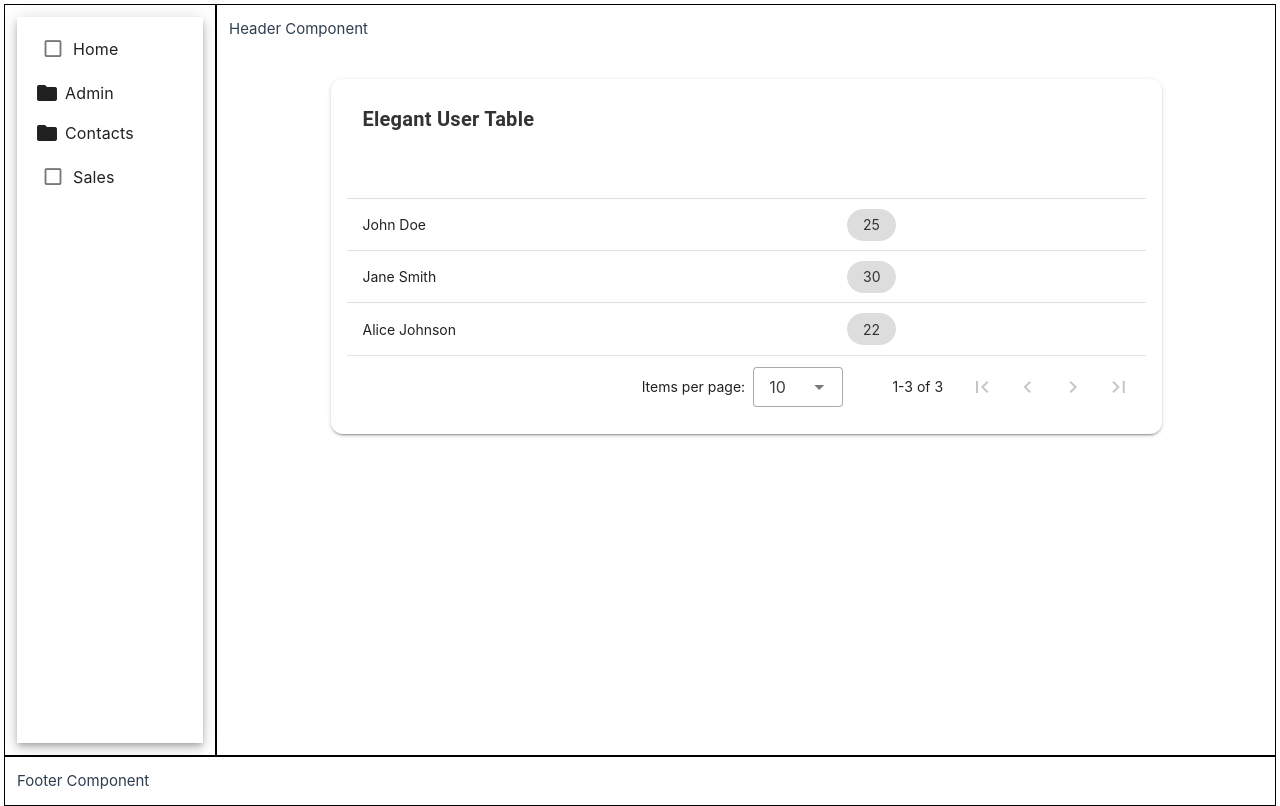
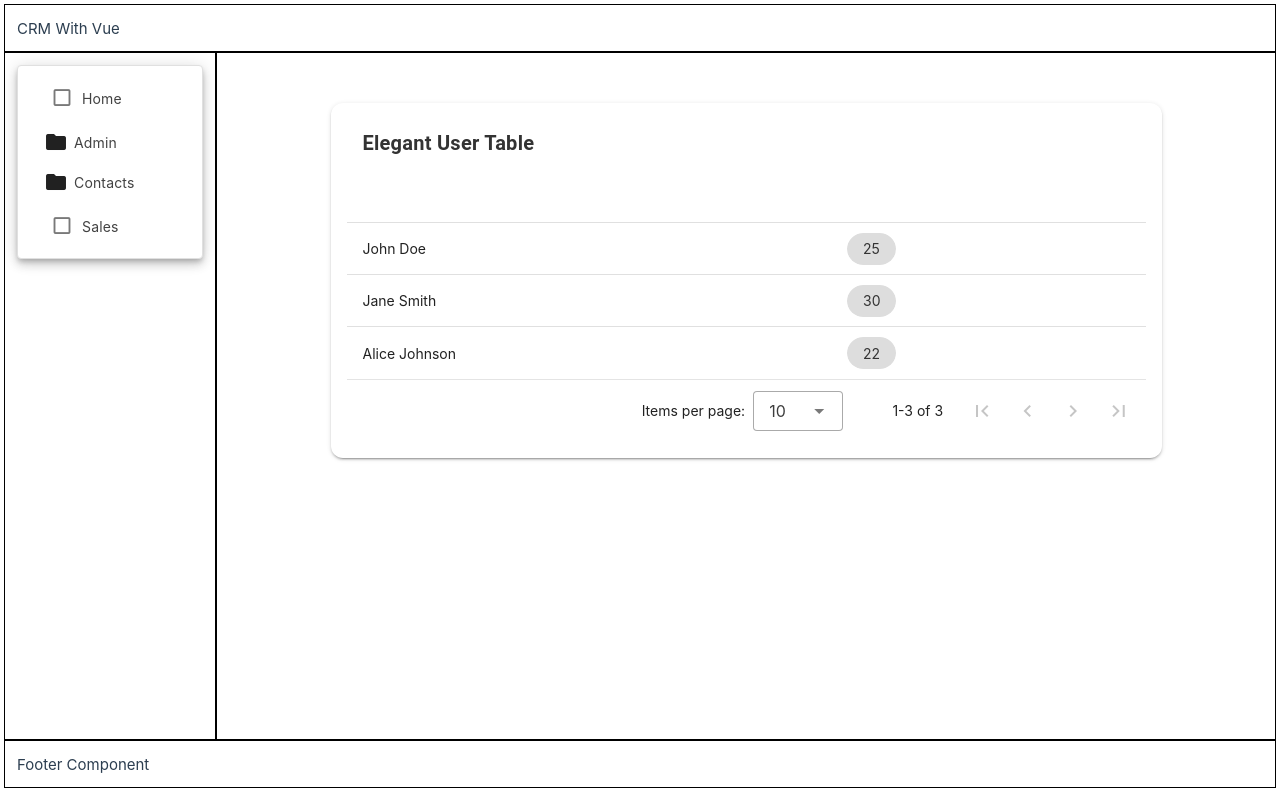
Before and after one commit to zenforall/CRMWithVue, a Vue app: page /customers in a window 1280 px wide. Built offline with nearby package versions, Linux system fonts and the light colour scheme.

Commit message:
corretto il layout e tentato di visualizzare una toolbar

```diff
--- a/src/components/Header.vue
+++ b/src/components/Header.vue
@@ -1,5 +1,5 @@
 <template>
-  <div>
-      Header Component
-  </div>
+    <div style="display: flex">
+        CRM With Vue
+    </div>
 </template>
--- a/src/components/Menu.vue
+++ b/src/components/Menu.vue
@@ -68,7 +68,60 @@ function findNodeById(data: TreeNode[], targetId: number): TreeNode | null {
       expand-icon="mdi-folder"
       collapse-icon="mdi-folder-open"
       min-height="100%"
-      @update:activated="onNodeClick">
+      @update:activated="onNodeClick"
+      class="gmail-treeview">
+      <template  #title="{ item }">
+        <div class="tree-node">
+          <v-icon v-if="item.icon" class="tree-icon">{{ item.icon }}</v-icon>
+          <span class="tree-label">{{ item.title }}</span>
+        </div>
+      </template>
     </v-treeview>
 
 </template>
+
+<style scoped>
+.gmail-treeview {
+  background-color: white;
+  border: 1px solid #e0e0e0;
+  border-radius: 4px;
+  padding: 8px;
+  max-width: 300px;
+}
+
+/* Nodo attivo */
+.v-treeview-node__content--active {
+  background-color: #e3f2fd;
+  color: #1976d2;
+  border-radius: 4px;
+  font-weight: bold;
+}
+
+/* Nodo hover */
+.v-treeview-node__content:hover {
+  background-color: #f5f5f5;
+}
+
+/* Icona accanto al nodo */
+.tree-icon {
+  margin-right: 8px;
+  color: #757575;
+}
+
+/* Label del nodo */
+.tree-label {
+  font-size: 14px;
+  color: #424242;
+}
+
+/* Nodo espandibile (freccia) */
+.v-treeview-node__toggle {
+  color: #757575;
+  transition: transform 0.3s ease;
+}
+
+/* Nodo espandibile attivo */
+.v-treeview-node__toggle--open {
+  transform: rotate(90deg);
+}
+</style>
--- a/src/layouts/MainLayout.vue
+++ b/src/layouts/MainLayout.vue
@@ -7,17 +7,25 @@ import { RouterView } from 'vue-router'
 
 <template>
   <v-row>
-    <v-col cols="2" style="height: 94vh;border:solid 1px black">
-      <Menu />
+    <v-col cols="12" style="height: 6vh;border: solid 1px black">
+      <header>
+        <Header/>
+      </header>
     </v-col>
-    <v-col cols="10" style="height: 94vh;border:solid 1px black">
-      <Header />
-      <RouterView />
+    <v-col cols="2" style="height: 86vh;border:solid 1px black">
+      <nav>
+        <Menu />
+      </nav>
+    </v-col>
+    <v-col cols="10" style="height: 86vh;border:solid 1px black">
+      <main><RouterView /></main>
     </v-col>
   </v-row>
   <v-row>
-    <v-col cols="12" style="border: solid 1px black">
-      <Footer />
+    <v-col cols="12" style="height: 6vh;border: solid 1px black">
+      <footer>
+        <Footer />
+      </footer>
     </v-col>
   </v-row>
 
--- a/src/stores/menu.ts
+++ b/src/stores/menu.ts
@@ -16,6 +16,7 @@ export const useMenuStore = defineStore({
     actions: {
         async getMenu() {
             try {
+                this.menu = [];
 
                 let root: TreeNode;
                 root = {
--- a/src/stores/user.ts
+++ b/src/stores/user.ts
@@ -18,11 +18,7 @@ export const useUserStore = defineStore({
       async getUsers() {
 
         try {
-
-
-
-
-
+          this.users = []; // pulisce l'array
           for (var i=1;i<21;i++) {
                   this.users.push({
                       id:i.toString(),
--- a/src/views/UsersView.vue
+++ b/src/views/UsersView.vue
@@ -16,6 +16,7 @@ import { useUserStore } from "../stores/user"
     const userStore = useUserStore();
 
     onMounted(async () => {
+
         headers.value.push({
             title : "Username",
             value: "userName"
@@ -71,7 +72,7 @@ import { useUserStore } from "../stores/user"
 
 <style>
 .fixed-height-table {
-max-height: 55vh; /* Imposta un'altezza massima */
+max-height: 60vh; /* Imposta un'altezza massima */
 overflow-y: auto;  /* Aggiungi uno scroll verticale se necessario */
 }
 </style>
```
Lines whose indentation alone changed are shown as unchanged.
